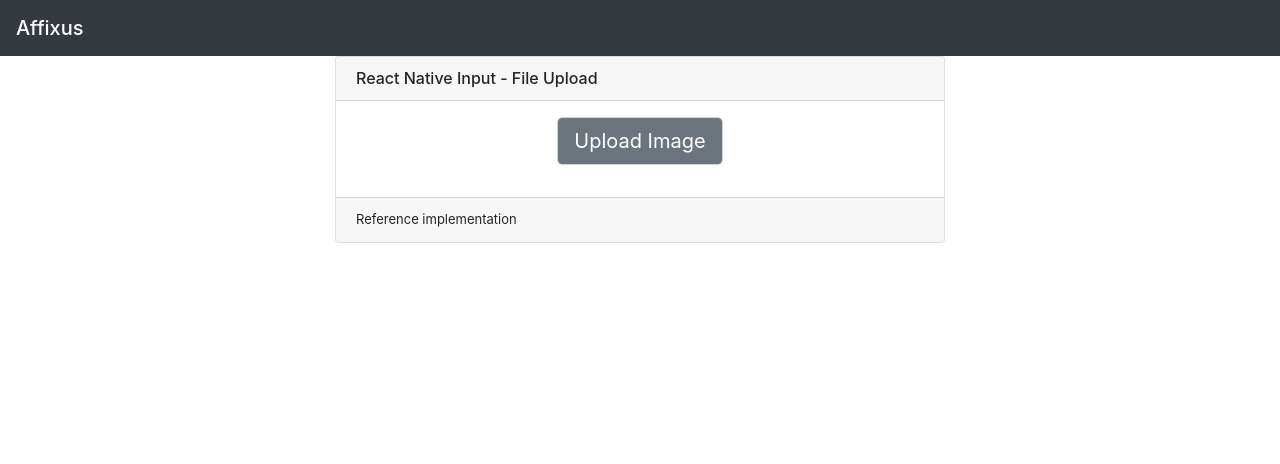
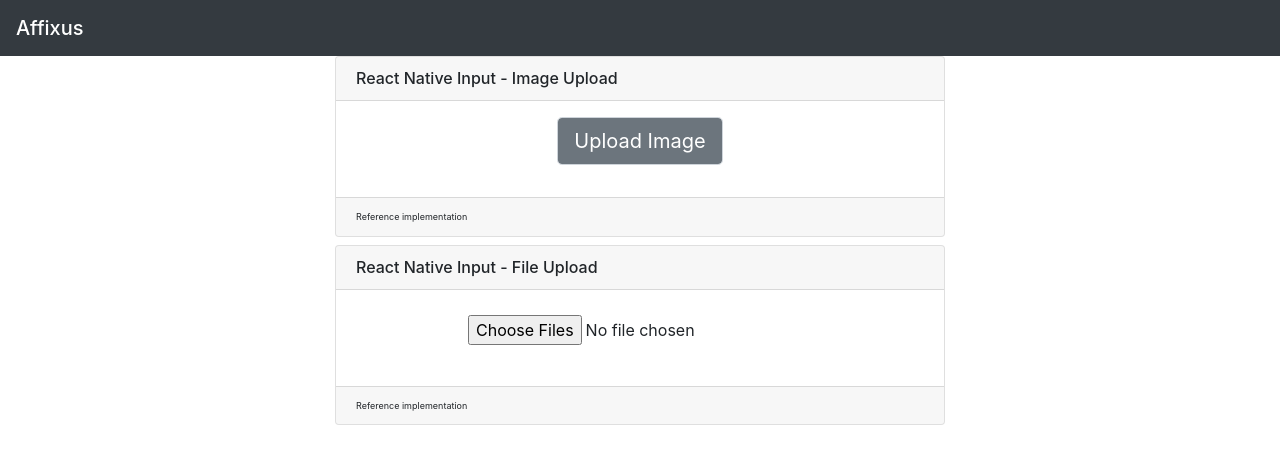
Before and after one commit to affixus/native-input, an Angular app: page / in a window 1280 px wide. Shown: the top 464 px of the page. Built offline with nearby package versions, Linux system fonts and the light colour scheme.

Commit message:
File upload.

```diff
--- a/src/app/app.component.html
+++ b/src/app/app.component.html
@@ -4,27 +4,50 @@
 
 
 <div class="container-fluid">
-  <div class="row justify-content-center">
+  <div class="row justify-content-center mb-2">
       <div class="col-12 col-sm-12 col-md-6">
         <div class="card">
-          <div class="card-header h6 mb-0">React Native Input - File Upload</div>
+          <div class="card-header h6 mb-0">React Native Input - Image Upload</div>
 
           <div class="card-body make-center" style="height:6rem;">
             <form>
               <div class="form-group">
                 <label style="cursor: pointer;" class="bg-secondary text-white form-control form-control-lg">Upload Image
-                  <input style="display: none;" (change)="processImage($event)"  accept="image/*" multiple type="file" class="form-control-file" >
+                  <input style="display: none;" (change)="processImage($event, 1)"  accept="image/*" multiple type="file" class="form-control-file" >
                 </label>
               </div>
             </form>
           </div>
 
-          <div class="card-body make-center" *ngIf="imgBlock">
-              <img [src]="imageSource" style="height:100px;">
+          <div class="card-body make-center" *ngIf="imgBlock1">
+              <img [src]="imageSource1" style="height:100px;">
           </div>
 
-          <div class="card-footer" style="font-size:small;">Reference implementation</div>
+          <div class="card-footer" style="font-size:xx-small;">Reference implementation</div>
         </div>
       </div>
   </div>
+
+
+  <div class="row justify-content-center mb-2">
+    <div class="col-12 col-sm-12 col-md-6">
+      <div class="card">
+        <div class="card-header h6 mb-0">React Native Input - File Upload</div>
+
+        <div class="card-body make-center" style="height:6rem;">
+          <form>
+            <div class="form-group">
+              <input  (change)="processImage($event, 2)"  accept="image/*" multiple type="file" class="form-control-file" >
+            </div>
+          </form>
+        </div>
+
+        <div class="card-body make-center" *ngIf="imgBlock2">
+            <img [src]="imageSource2" style="height:100px;">
+        </div>
+
+        <div class="card-footer" style="font-size:xx-small;">Reference implementation</div>
+      </div>
+    </div>
+  </div>
 </div>
--- a/src/app/app.component.ts
+++ b/src/app/app.component.ts
@@ -7,18 +7,27 @@ import { Component } from '@angular/core';
 })
 export class AppComponent {
   title = 'NativeInput';
-  imageSource: any;
-  imgBlock: boolean;
+  imageSource1: any;
+  imageSource2: any;
 
-  processImage(event) {
+  imgBlock1: boolean;
+  imgBlock2: boolean;
+
+  processImage(event, i) {
     if (event.target.files && event.target.files[0]) {
       const file = event.target.files[0];
 
       const reader = new FileReader();
       reader.onload = (e) => {
-        this.imgBlock = true;
-        this.imageSource = reader.result;
-      }
+
+        if(i===1) {
+          this.imgBlock1 = true;
+          this.imageSource1 = reader.result;
+        } else {
+          this.imgBlock2 = true;
+          this.imageSource2 = reader.result;
+        }
+      };
 
       reader.readAsDataURL(file);
     }
```
